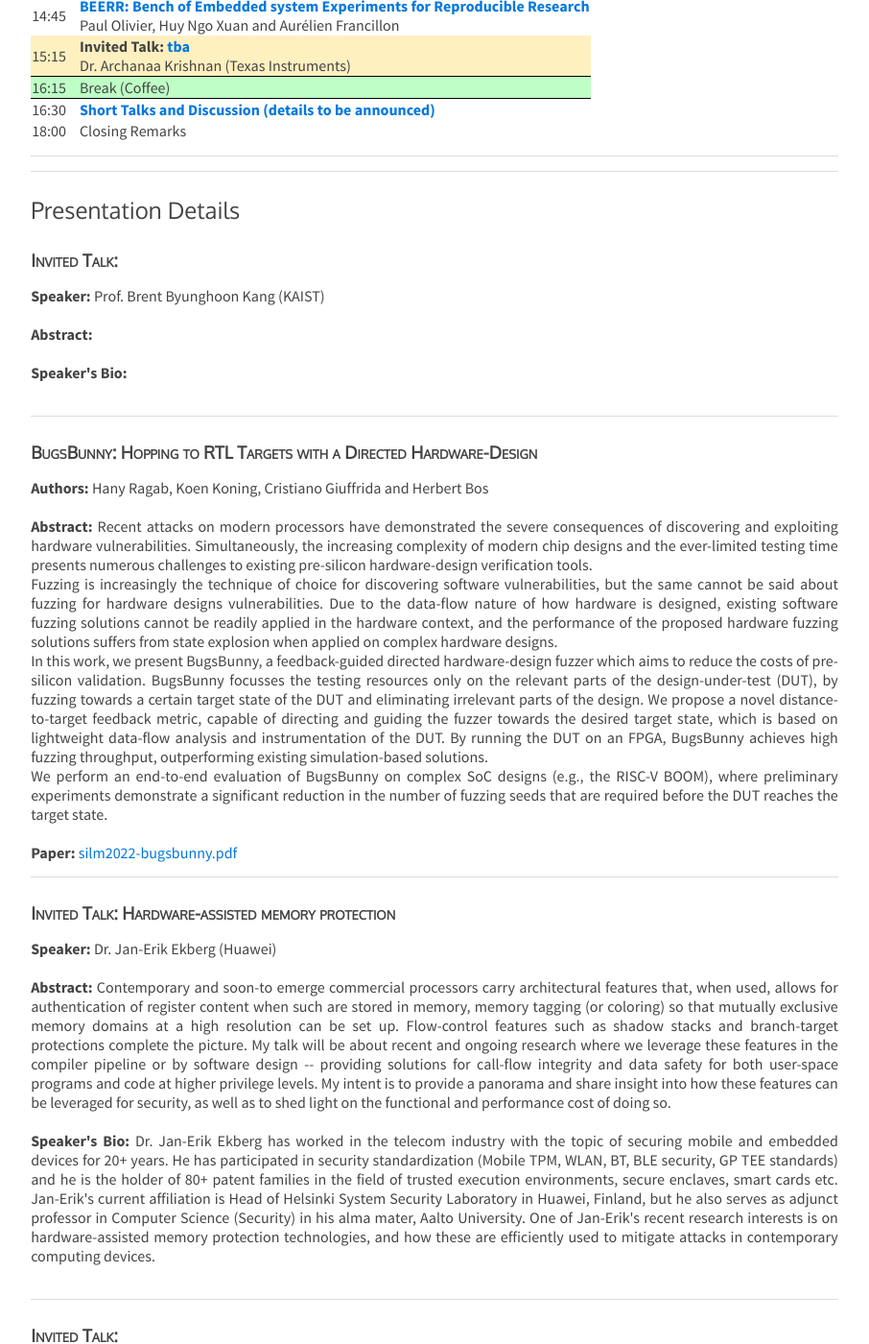
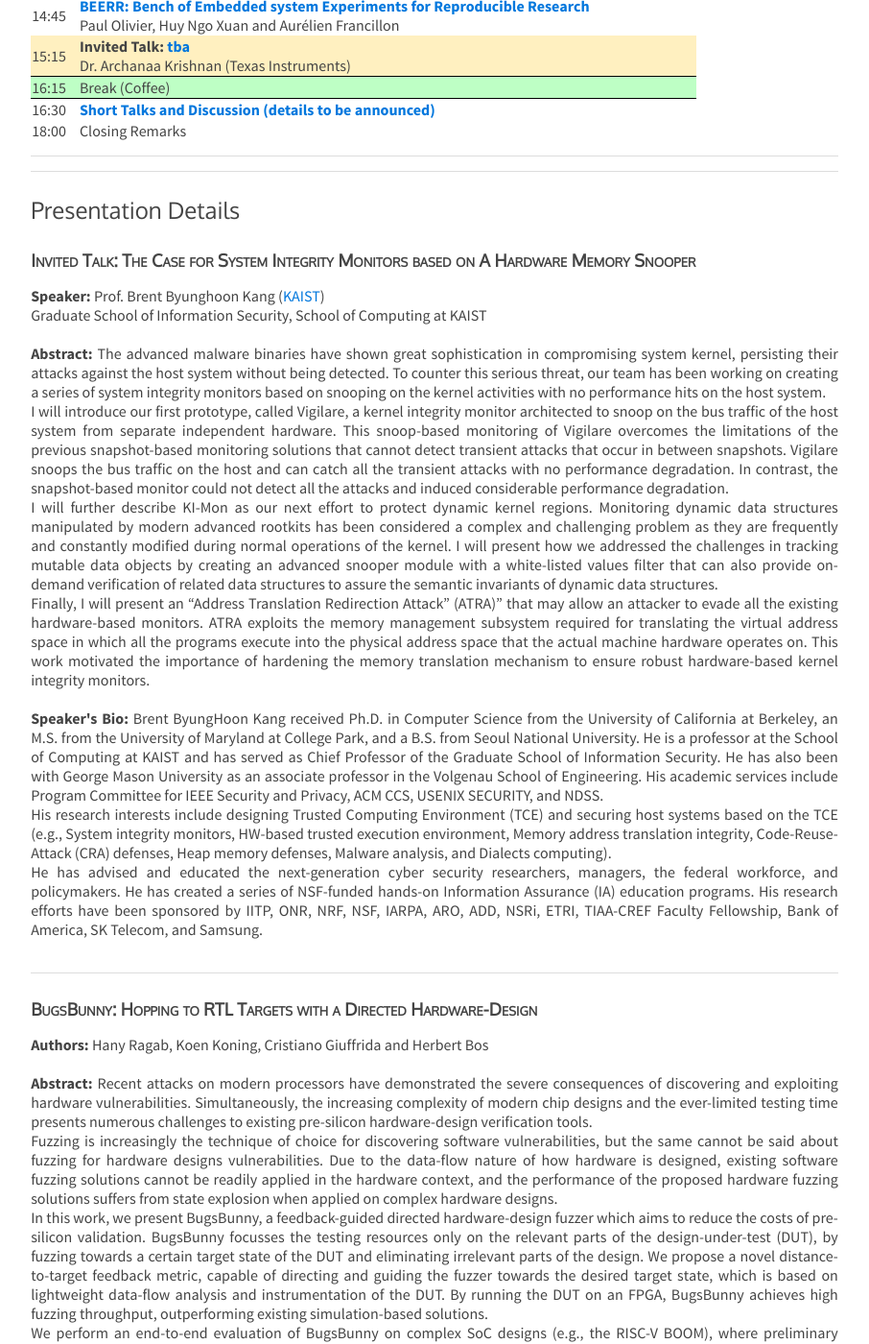
Before and after one commit to silm-workshop/silm-workshop.github.io, a Jekyll site: the page built from program.html, in a window 1280 px wide and 1400 px high, scrolled down 513 px. Shown: the whole window at 96% size, without its empty margins (187-1093 px from the left). Built offline with Jekyll 4.4.1, drawn with Linux system fonts in a browser that asks for light colours; some of the changed text lies outside the part shown.

Commit message:
Brent's abstract

```diff
--- a/program.html
+++ b/program.html
@@ -17,7 +17,7 @@ are in CEST/UTC+2.
 </tr>
 <tr style="background-color:#FFF0C0;">
   <td>09:15</td><td></td>
-  <td><b>Invited Talk: <a href="#brent"><b>tba</b></a></b><br>Prof. Brent Byunghoon Kang (KAIST)</b></td>
+  <td><b>Invited Talk: <a href="#brent"><b>The Case for System Integrity Monitors based on A Hardware Memory Snooper</b></a></b><br>Prof. Brent Byunghoon Kang (KAIST)</b></td>
 </tr>
 <tr style="background-color:#BEFFC5;border-bottom: 1px solid
 #000;border-top: 1px solid #000;">
@@ -89,16 +89,64 @@ announced)</b></a></td>
 
 
 <!-- +++++++++++++++++++++++++++++++++++++++++++++++++++++++++++++++++ -->
-<h3 id="brent">Invited Talk: </h3>
+<h3 id="brent">Invited Talk: The Case for System Integrity Monitors based
+on A Hardware Memory Snooper</h3>
 
-<b>Speaker:</b> Prof. Brent Byunghoon Kang (KAIST)
+<b>Speaker:</b> Prof. Brent Byunghoon Kang (<a
+href="https://cysec.kr/">KAIST</a>) <br>
+Graduate School of Information Security, School of Computing at KAIST
 <br><br>
 
-<b>Abstract:</b>
+<b>Abstract:</b> The advanced malware binaries have shown great
+sophistication in compromising system kernel, persisting their attacks
+against the host system without being detected. To counter this serious
+threat, our team has been working on creating a series of system integrity
+monitors based on snooping on the kernel activities with no performance
+hits on the host system. <br> I will introduce our first prototype, called
+Vigilare, a kernel integrity monitor architected to snoop on the bus
+traffic of the host system from separate independent hardware. This
+snoop-based monitoring of Vigilare overcomes the limitations of the
+previous snapshot-based monitoring solutions that cannot detect transient
+attacks that occur in between snapshots. Vigilare snoops the bus traffic on
+the host and can catch all the transient attacks with no performance
+degradation. In contrast, the snapshot-based monitor could not detect all
+the attacks and induced considerable performance degradation. <br> I will
+further describe KI-Mon as our next effort to protect dynamic kernel
+regions. Monitoring dynamic data structures manipulated by modern advanced
+rootkits has been considered a complex and challenging problem as they are
+frequently and constantly modified during normal operations of the kernel.
+I will present how we addressed the challenges in tracking mutable data
+objects by creating an advanced snooper module with a white-listed values
+filter that can also provide on-demand verification of related data
+structures to assure the semantic invariants of dynamic data structures.
+<br> Finally, I will present an “Address Translation Redirection Attack”
+(ATRA)” that may allow an attacker to evade all the existing hardware-based
+monitors. ATRA exploits the memory management subsystem required for
+translating the virtual address space in which all the programs execute
+into the physical address space that the actual machine hardware operates
+on. This work motivated the importance of hardening the memory translation
+mechanism to ensure robust hardware-based kernel integrity monitors.
 <br><br>
 
-<b>Speaker's Bio:</b>
-<br><br>
+<b>Speaker's Bio:</b> Brent ByungHoon Kang received Ph.D. in Computer
+Science from the University of California at Berkeley, an M.S. from the
+University of Maryland at College Park, and a B.S. from Seoul National
+University. He is a professor at the School of Computing at KAIST and has
+served as Chief Professor of the Graduate School of Information Security.
+He has also been with George Mason University as an associate professor in
+the Volgenau School of Engineering. His academic services include Program
+Committee for IEEE Security and Privacy, ACM CCS, USENIX SECURITY, and
+NDSS. <br> His research interests include designing Trusted Computing
+Environment (TCE) and securing host systems based on the TCE (e.g., System
+integrity monitors, HW-based trusted execution environment, Memory address
+translation integrity, Code-Reuse-Attack (CRA) defenses, Heap memory
+defenses, Malware analysis, and Dialects computing). <br> He has advised
+and educated the next-generation cyber security researchers, managers, the
+federal workforce, and policymakers. He has created a series of NSF-funded
+hands-on Information Assurance (IA) education programs. His research
+efforts have been sponsored by IITP, ONR, NRF, NSF, IARPA, ARO, ADD, NSRi,
+ETRI, TIAA-CREF Faculty Fellowship, Bank of America, SK Telecom, and
+Samsung. <br><br>
 
 
 <!-- +++++++++++++++++++++++++++++++++++++++++++++++++++++++++++++++++ -->
```
